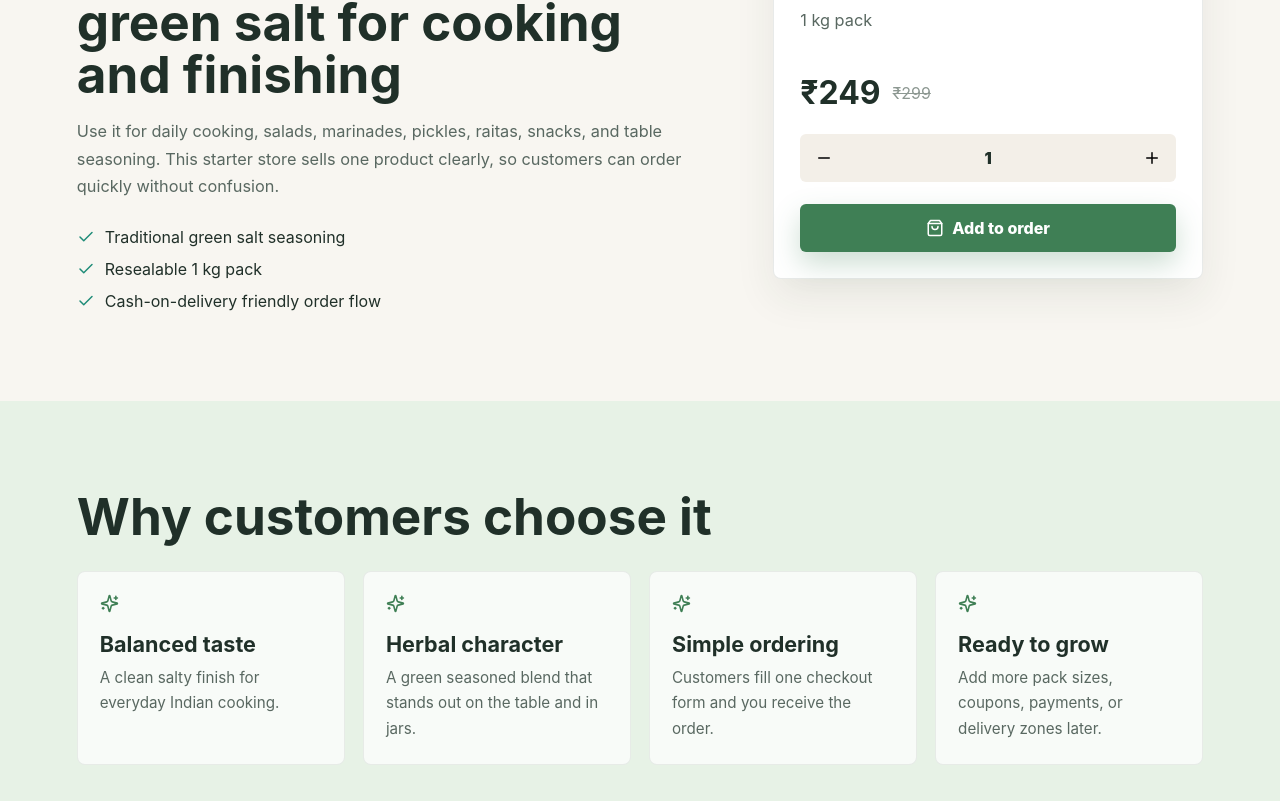
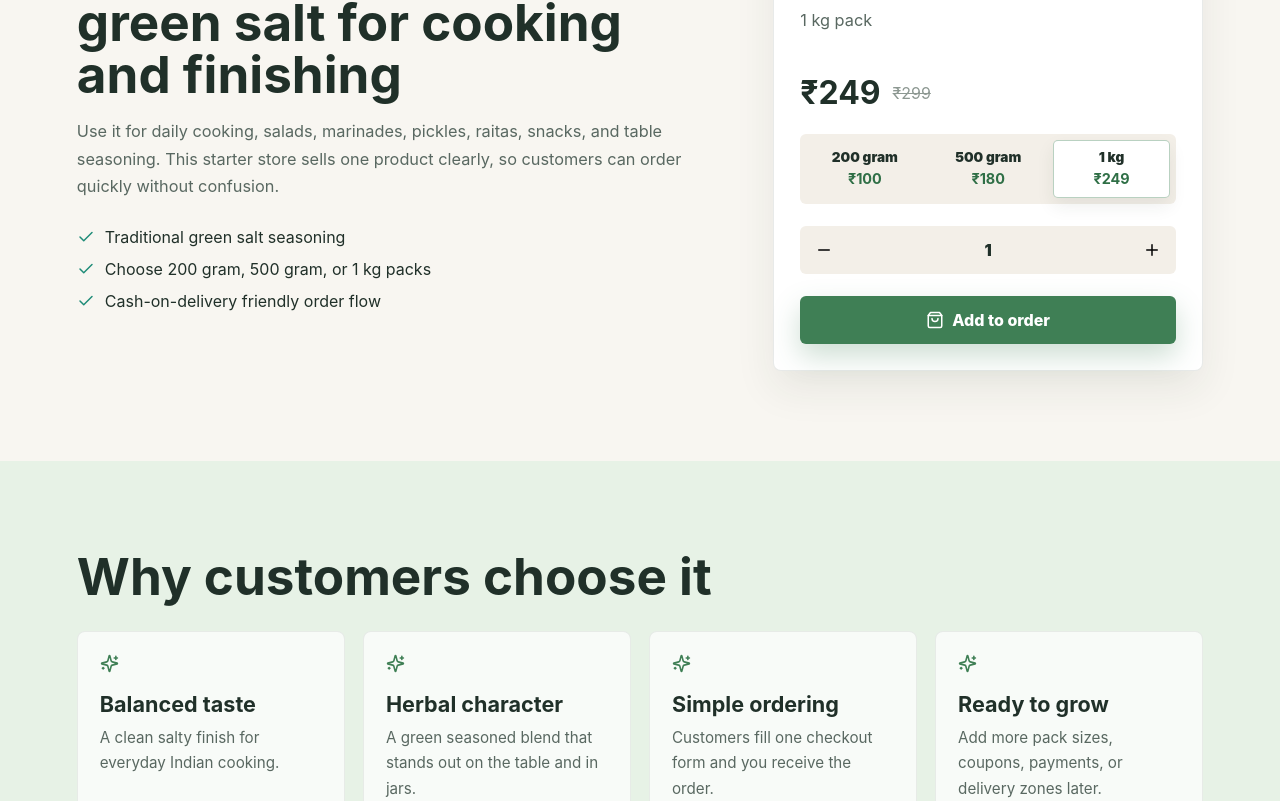
Before and after one commit to jaryalakshay603/himalayan_salt, a React (Vite) app: page / in a window 1280 px wide. Shown: the part 1299-2100 px from the top of the page. Built offline with nearby package versions, Linux system fonts and the light colour scheme.

Commit message:
Email functionality added

```diff
--- a/src/main.jsx
+++ b/src/main.jsx
@@ -18,15 +18,17 @@ import {
 import "./styles.css";
 
 const PRODUCT = {
-  id: "himachali-green-salt-1kg",
+  id: "himachali-green-salt",
   name: "Himachali Green Salt",
-  size: "1 kg pack",
-  price: 249,
-  mrp: 299,
+  packSizes: [
+    { id: "200g", label: "200 gram", price: 100, mrp: 120 },
+    { id: "500g", label: "500 gram", price: 180, mrp: 200 },
+    { id: "1kg", label: "1 kg", price: 249, mrp: 299 },
+  ],
   rating: "4.8",
   deliveryFee: 40,
   freeDeliveryAt: 999,
-  image: "/images/himachali-green-salt-hero.png",
+  image: "/images/pahadi-namak-hero.png",
 };
 
 const STORE_CONTACT = {
@@ -75,20 +77,26 @@ function App() {
     const saved = Number(localStorage.getItem("salt-store-qty"));
     return Number.isFinite(saved) && saved > 0 ? saved : 1;
   });
+  const [packSizeId, setPackSizeId] = useState(() => {
+    const saved = localStorage.getItem("salt-store-pack-size");
+    return PRODUCT.packSizes.some((packSize) => packSize.id === saved) ? saved : "1kg";
+  });
   const [checkout, setCheckout] = useState(initialCheckout);
   const [lastOrder, setLastOrder] = useState(null);
   const [status, setStatus] = useState("idle");
 
-  const subtotal = PRODUCT.price * quantity;
+  const selectedPackSize =
+    PRODUCT.packSizes.find((packSize) => packSize.id === packSizeId) || PRODUCT.packSizes[2];
+  const subtotal = selectedPackSize.price * quantity;
   const delivery = subtotal >= PRODUCT.freeDeliveryAt ? 0 : PRODUCT.deliveryFee;
   const total = subtotal + delivery;
 
   const orderDetails = useMemo(
     () =>
-      `${PRODUCT.name} (${PRODUCT.size}) x ${quantity}\nSubtotal: ${formatCurrency(
+      `${PRODUCT.name} (${selectedPackSize.label}) x ${quantity}\nSubtotal: ${formatCurrency(
         subtotal
       )}\nDelivery: ${formatCurrency(delivery)}\nTotal: ${formatCurrency(total)}`,
-    [delivery, quantity, subtotal, total]
+    [delivery, quantity, selectedPackSize.label, subtotal, total]
   );
   const ownerNotification = useMemo(
     () => (lastOrder ? buildOwnerNotification(lastOrder) : ""),
@@ -107,6 +115,10 @@ function App() {
     localStorage.setItem("salt-store-qty", String(quantity));
   }, [quantity]);
 
+  useEffect(() => {
+    localStorage.setItem("salt-store-pack-size", packSizeId);
+  }, [packSizeId]);
+
   const updateCheckout = (event) => {
     const { name, value } = event.target;
     setCheckout((current) => ({ ...current, [name]: value }));
@@ -120,6 +132,7 @@ function App() {
     formData.append("form-name", "salt-orders");
     Object.entries(checkout).forEach(([key, value]) => formData.append(key, value));
     formData.append("quantity", String(quantity));
+    formData.append("pack_size", selectedPackSize.label);
     formData.append("total", formatCurrency(total));
     formData.append("order_details", orderDetails);
     formData.append("store_email", STORE_CONTACT.email);
@@ -128,6 +141,7 @@ function App() {
     const submittedOrder = {
       ...checkout,
       quantity,
+      packSize: selectedPackSize.label,
       total: formatCurrency(total),
       orderDetails,
     };
@@ -211,7 +225,7 @@ function App() {
           </p>
           <ul className="check-list">
             <li><Check size={18} /> Traditional green salt seasoning</li>
-            <li><Check size={18} /> Resealable 1 kg pack</li>
+            <li><Check size={18} /> Choose 200 gram, 500 gram, or 1 kg packs</li>
             <li><Check size={18} /> Cash-on-delivery friendly order flow</li>
           </ul>
         </div>
@@ -220,12 +234,17 @@ function App() {
           <div>
             <p className="rating">{PRODUCT.rating} customer rating</p>
             <h3>{PRODUCT.name}</h3>
-            <p>{PRODUCT.size}</p>
+            <p>{selectedPackSize.label} pack</p>
           </div>
           <div className="price-row">
-            <strong>{formatCurrency(PRODUCT.price)}</strong>
-            <span>{formatCurrency(PRODUCT.mrp)}</span>
+            <strong>{formatCurrency(selectedPackSize.price)}</strong>
+            <span>{formatCurrency(selectedPackSize.mrp)}</span>
           </div>
+          <PackSizePicker
+            packSizes={PRODUCT.packSizes}
+            selectedPackSize={packSizeId}
+            setPackSize={setPackSizeId}
+          />
           <QuantityPicker quantity={quantity} setQuantity={setQuantity} />
           <a className="primary-button full" href="#checkout">
             <ShoppingBag size={18} />
@@ -260,8 +279,8 @@ function App() {
 
           <div className="order-summary">
             <div>
-              <span>{PRODUCT.name}</span>
-              <strong>{quantity} x {formatCurrency(PRODUCT.price)}</strong>
+              <span>{PRODUCT.name} ({selectedPackSize.label})</span>
+              <strong>{quantity} x {formatCurrency(selectedPackSize.price)}</strong>
             </div>
             <div>
               <span>Delivery</span>
@@ -315,6 +334,7 @@ function App() {
             <textarea name="notes" value={checkout.notes} onChange={updateCheckout} />
           </label>
           <input type="hidden" name="quantity" value={quantity} />
+          <input type="hidden" name="pack_size" value={selectedPackSize.label} />
           <input type="hidden" name="total" value={formatCurrency(total)} />
           <input type="hidden" name="order_details" value={orderDetails} />
           <input type="hidden" name="store_email" value={STORE_CONTACT.email} />
@@ -392,4 +412,23 @@ function QuantityPicker({ quantity, setQuantity }) {
   );
 }
 
+function PackSizePicker({ packSizes, selectedPackSize, setPackSize }) {
+  return (
+    <div className="pack-size-picker" aria-label="Select pack size">
+      {packSizes.map((packSize) => (
+        <button
+          className={packSize.id === selectedPackSize ? "active" : ""}
+          key={packSize.id}
+          type="button"
+          onClick={() => setPackSize(packSize.id)}
+          aria-pressed={packSize.id === selectedPackSize}
+        >
+          <span>{packSize.label}</span>
+          <strong>{formatCurrency(packSize.price)}</strong>
+        </button>
+      ))}
+    </div>
+  );
+}
+
 createRoot(document.getElementById("root")).render(<App />);
--- a/src/styles.css
+++ b/src/styles.css
@@ -167,6 +167,7 @@ p {
 .hero-actions,
 .price-row,
 .quantity-row,
+.pack-size-picker,
 .primary-button,
 .secondary-button {
   align-items: center;
@@ -327,6 +328,44 @@ p {
   align-self: center;
   font-weight: 900;
   justify-self: center;
+}
+
+.pack-size-picker {
+  background: #f3efe8;
+  border-radius: 6px;
+  display: grid;
+  gap: 6px;
+  grid-template-columns: repeat(3, minmax(0, 1fr));
+  padding: 6px;
+}
+
+.pack-size-picker button {
+  background: transparent;
+  border: 1px solid transparent;
+  border-radius: 5px;
+  color: #203029;
+  cursor: pointer;
+  display: grid;
+  gap: 3px;
+  min-height: 58px;
+  padding: 8px 6px;
+  text-align: center;
+}
+
+.pack-size-picker button.active {
+  background: white;
+  border-color: rgba(63, 127, 85, 0.36);
+  box-shadow: 0 8px 18px rgba(32, 48, 41, 0.08);
+}
+
+.pack-size-picker span {
+  font-size: 0.85rem;
+  font-weight: 900;
+}
+
+.pack-size-picker strong {
+  color: #2f6f46;
+  font-size: 0.9rem;
 }
 
 .benefits {
```
Also changed, not shown: public/images/green-salt-hero-v2.png (added), public/images/pahadi-namak-hero.png (added).
